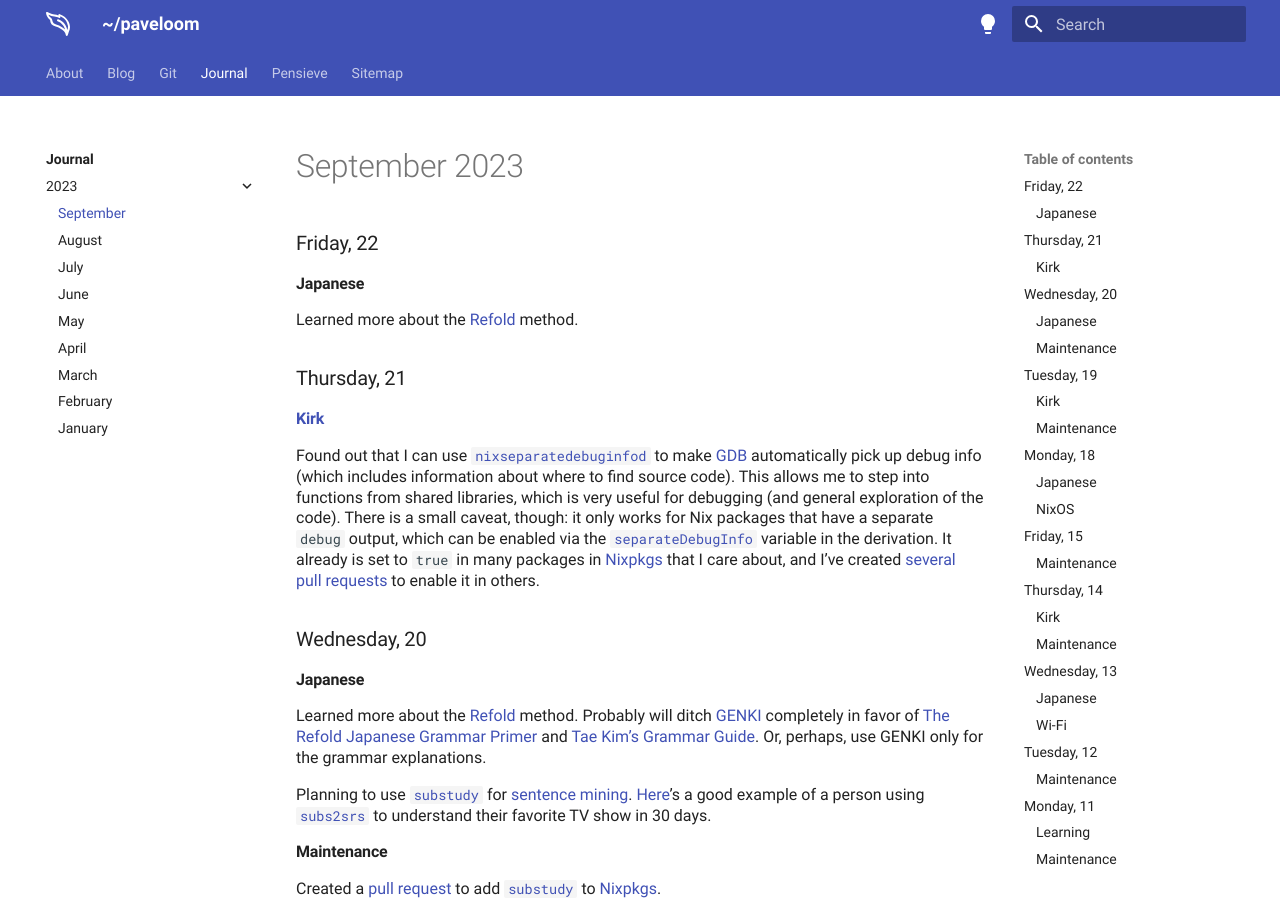
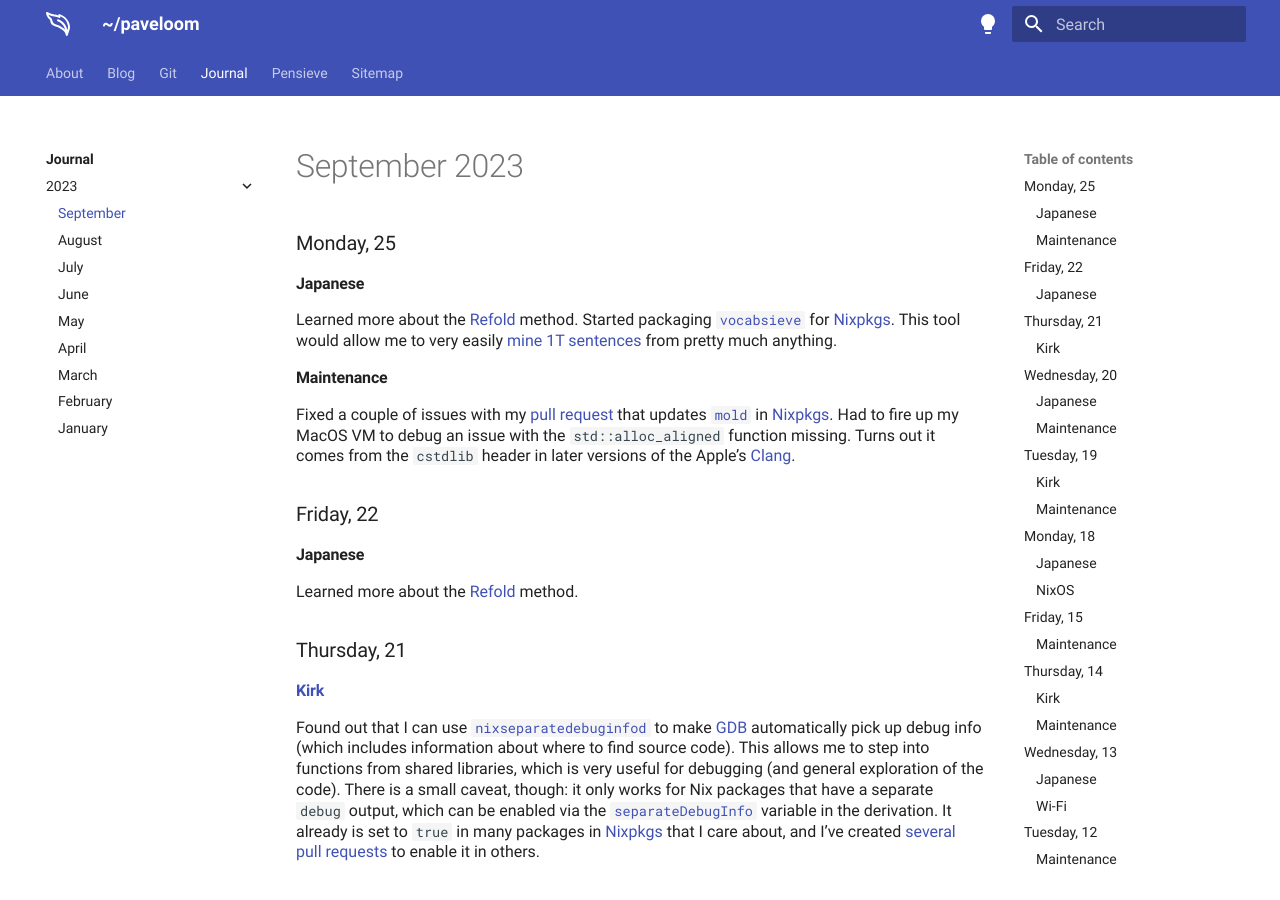
Before and after one commit to paveloom/paveloom.dev, an MkDocs documentation site: the page built from content/journal/2023/september.md, in a window 1280 px wide and 900 px high. Built offline with MkDocs 1.6.1 and Material for MkDocs 9.7.7, drawn with Linux system fonts in a browser that asks for light colours.

Commit message:
Journal: add the September, 25 entry.

```diff
--- a/content/journal/2023/september.md
+++ b/content/journal/2023/september.md
@@ -1,4 +1,14 @@
 # September 2023
+
+### Monday, 25 {#25}
+
+#### Japanese {#25#japanese}
+
+Learned more about the [Refold](https://refold.la) method. Started packaging [`vocabsieve`](https://github.com/FreeLanguageTools/vocabsieve) for [Nixpkgs](https://github.com/NixOS/nixpkgs). This tool would allow me to very easily [mine 1T sentences](https://refold.la/simplified/stage-2/a/sentence-mining) from pretty much anything.
+
+#### Maintenance {#25#maintenance}
+
+Fixed a couple of issues with my [pull request](https://github.com/NixOS/nixpkgs/pull/257084) that updates [`mold`](https://github.com/rui314/mold) in [Nixpkgs](https://github.com/NixOS/nixpkgs). Had to fire up my MacOS VM to debug an issue with the `std::alloc_aligned` function missing. Turns out it comes from the `cstdlib` header in later versions of the Apple's [Clang](https://clang.llvm.org).
 
 ### Friday, 22 {#22}
 
```
